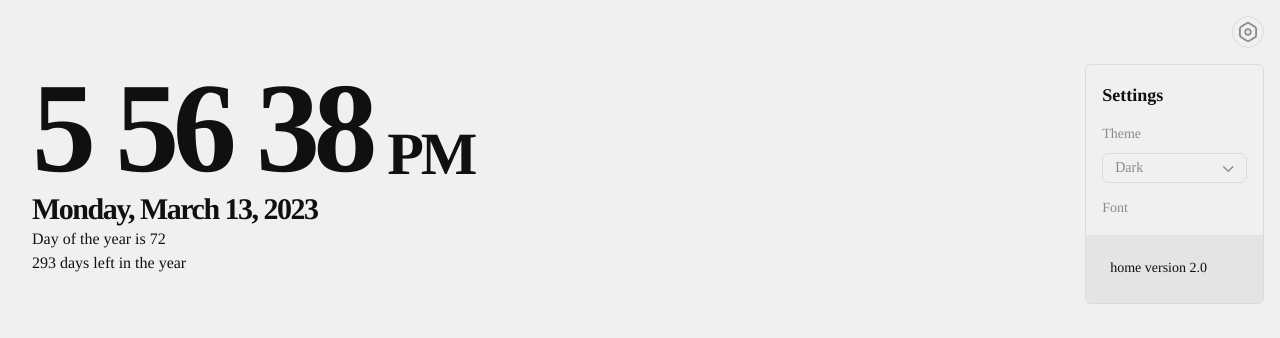
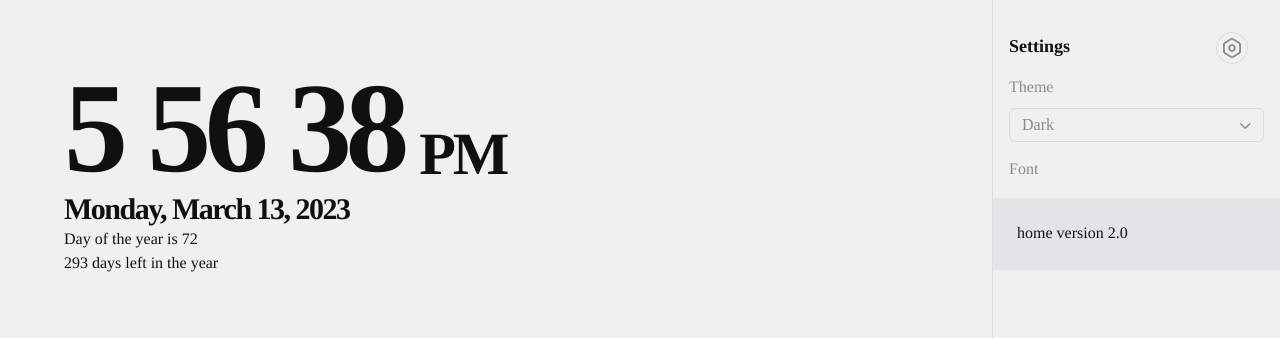
Before and after one commit to Rich1997/home, a React (Vite) app: page / in a window 1280 px wide. Both pictures are taken after a click on the button "Settings". Shown: the top 338 px of the page. Built offline with nearby package versions, Linux system fonts and the light colour scheme; a web font is replaced by a local one.

Commit message:
5 files modified, 1 added

```diff
--- a/src/App.tsx
+++ b/src/App.tsx
@@ -1,3 +1,4 @@
+import Popper from './components/Popper';
 import Settings from './components/Settings';
 import Widget from './components/Widget';
 import { useTheme } from './context/ThemeContext';
@@ -6,13 +7,13 @@ function App() {
     const { theme } = useTheme();
     return (
         <div className={`${theme}`}>
-            <div className="default-bg default-text w-full min-h-screen h-full">
-                <Settings />
+            <div className="flex default-bg default-text w-full min-h-screen h-screen">
                 <Widget
                     is24HourFormat={false}
                     showSeconds={true}
                     align="start"
                 />
+                <Popper />
             </div>
         </div>
     );
--- a/src/components/List.tsx
+++ b/src/components/List.tsx
@@ -29,7 +29,7 @@ const List = () => {
                     leaveFrom="opacity-100"
                     leaveTo="opacity-0"
                 >
-                    <Listbox.Options className="z-30 px-1 absolute w-[163px] b mt-1 overflow-auto rounded-md py-2 default-bg">
+                    <Listbox.Options className="z-30 p-2 absolute w-[163px] b mt-1 overflow-auto rounded-md default-bg">
                         {themes.map((theme, themeIdx) => (
                             <Listbox.Option
                                 key={themeIdx}
--- /dev/null
+++ b/src/components/Popper.tsx
@@ -0,0 +1,59 @@
+import { useState } from 'react';
+import SettingsIcon from '../assets/icons/SettingsIcon';
+import List from './List';
+
+const Popper = () => {
+    const [isOpen, setIsOpen] = useState(false);
+    return (
+        <>
+            <button
+                title="Settings"
+                className={`z-50 fixed laptop:top-8 top-4 laptop:right-8 right-4 rounded-full font-medium hover:text-opacity-100 focus:outline-0`}
+                onClick={() => setIsOpen(!isOpen)}
+            >
+                <div className="flex items-center justify-center h-8 w-8 rounded-full default-bg b dark:text-tertiary-dark text-tertiary-light d-h hover:animate-spin-soft">
+                    <SettingsIcon size={24} />
+                </div>
+            </button>
+            {isOpen ? (
+                <div className="-z-1 tablet:overflow-hidden overflow-auto default-bg d-t-t tablet:b-t b-l m-l-[-1px] tablet:h-full h-1/2 tablet:w-72 w-full fixed tablet:right-0 bottom-0">
+                    <div className="p-4 pt-8 flex flex-col gap-4 ">
+                        <div className="font-bold text-lg default-text">
+                            Settings
+                        </div>
+                        <div className="flex flex-col gap-2 items-start cursor-default">
+                            <div>Theme</div>
+                            <List />
+                        </div>
+                        <div className="flex flex-col gap-2 items-start cursor-default">
+                            <div>Font</div>
+                        </div>
+                    </div>
+                    <div className="p-6 default-text dark:bg-surface-dark bg-surface-light">
+                        <span className="flex justify-between items-center gap-4">
+                            <span>home version 2.0</span>
+                            <div className="flex gap-4">
+                                <a
+                                    href="##"
+                                    className="transition duration-150 ease-in-out"
+                                >
+                                    {/* <GitHubIcon size={16} /> */}
+                                </a>
+                                <a
+                                    href="##"
+                                    className="transition duration-150 ease-in-out"
+                                >
+                                    {/* <LinkedinIcon size={16} /> */}
+                                </a>
+                            </div>
+                        </span>
+                    </div>
+                </div>
+            ) : (
+                ''
+            )}
+        </>
+    );
+};
+
+export default Popper;
--- a/src/components/Settings.tsx
+++ b/src/components/Settings.tsx
@@ -14,7 +14,7 @@ const Settings = () => {
                             className={`
                 ${
                     open ? '' : 'text-opacity-90'
-                } fixed top-4 right-4 rounded-full font-medium hover:text-opacity-100 focus:outline-0`}
+                } fixed laptop:top-8 top-4 laptop:right-8 right-4 rounded-full font-medium hover:text-opacity-100 focus:outline-0`}
                         >
                             <div className="flex items-center justify-center h-8 w-8 rounded-full default-bg b dark:text-tertiary-dark text-tertiary-light d-h hover:animate-spin-soft">
                                 <SettingsIcon size={24} />
@@ -29,7 +29,7 @@ const Settings = () => {
                             leaveFrom="opacity-100 translate-y-0"
                             leaveTo="opacity-0 translate-y-1"
                         >
-                            <Popover.Panel className="fixed top-16 right-4 z-10">
+                            <Popover.Panel className="fixed laptop:top-20 top-16 laptop:right-8 right-4 z-10">
                                 <div className="rounded-md ml-8 overflow-hidden default-bg d-t-t b">
                                     <div className="p-4 flex flex-col gap-4 ">
                                         <div className="font-bold text-lg default-text">
--- a/src/components/Widget.tsx
+++ b/src/components/Widget.tsx
@@ -91,7 +91,7 @@ const Widget = ({
     };
 
     return (
-        <div className={`p-8 pt-16 flex flex-col is-y-${align}`}>
+        <div className={`laptop:p-16 p-8 pt-16 flex flex-col is-y-${align}`}>
             <div
                 className={`flex items-end is-${align} laptop:gap-4 tablet:gap-2 gap-1 font-black`}
             >
--- a/src/index.css
+++ b/src/index.css
@@ -81,3 +81,11 @@ body {
 .b {
     @apply border dark:border-secondary-dark border-secondary-light;
 }
+
+.b-l {
+    @apply border-l border-t-0 dark:border-secondary-dark border-secondary-light;
+}
+
+.b-t {
+    @apply border-t border-l-0 dark:border-secondary-dark border-secondary-light;
+}
```
